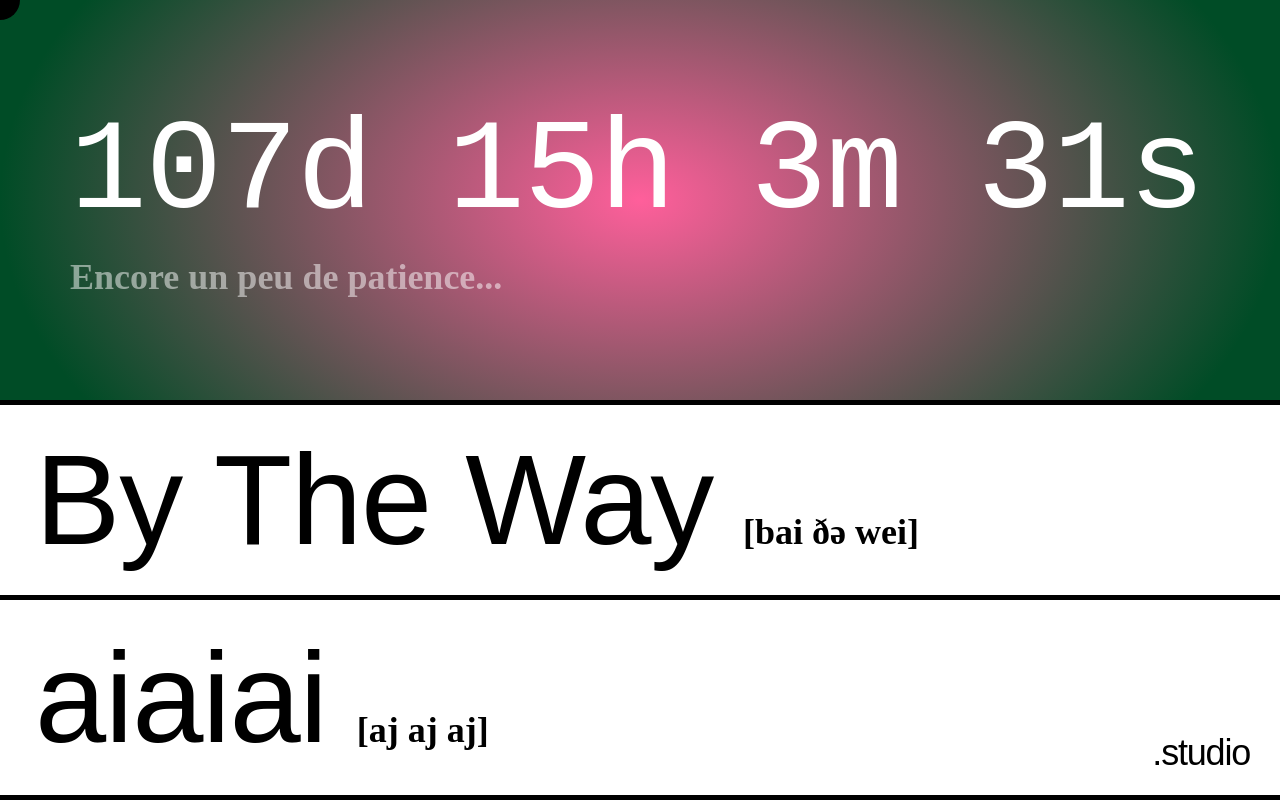
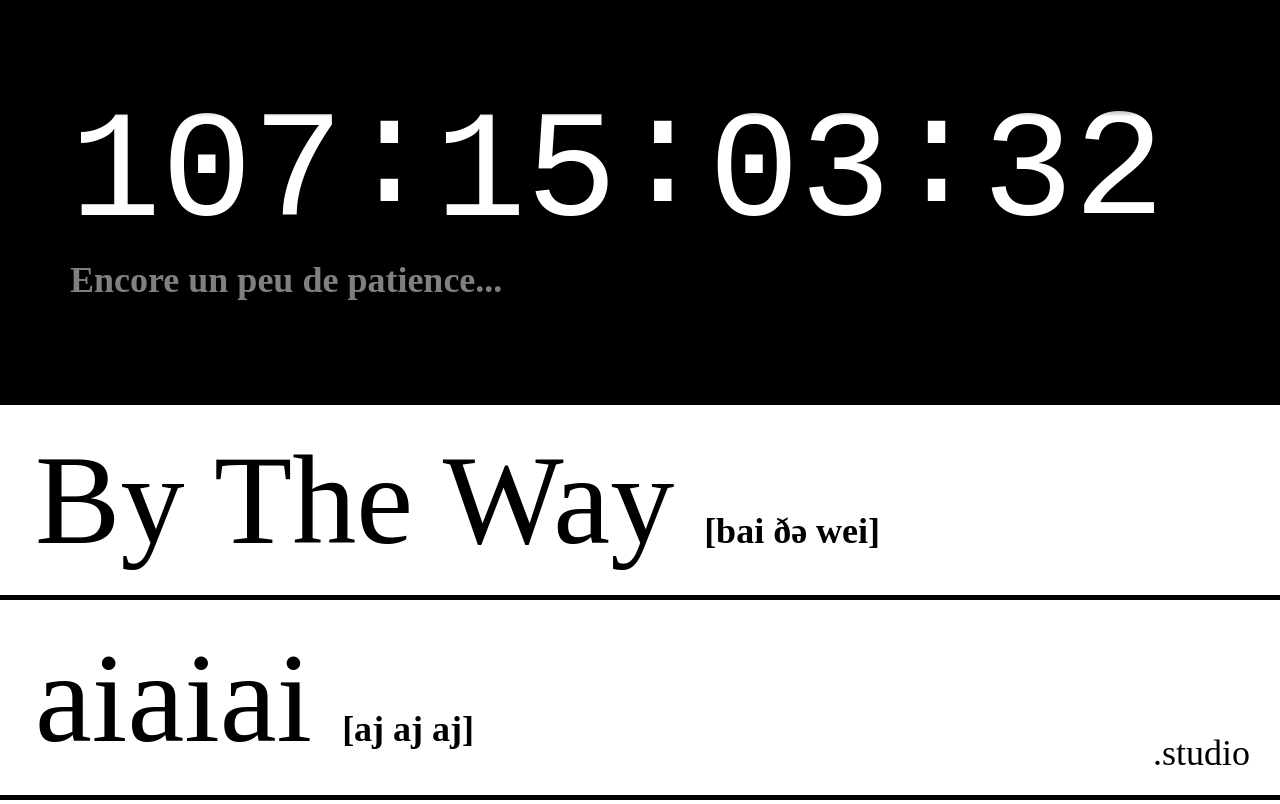
Before and after one commit to deavetheferret/07-BTWS, a website built with Parcel: page src/index.html in a window 1280 px wide. Shown: the top 804 px of the page. Built offline with nearby package versions, Linux system fonts and the light colour scheme; files whose address does not match are found by name.

Commit message:
Update the countdown > Add an animation and redo all of it

```diff
--- a/src/index.html
+++ b/src/index.html
@@ -11,22 +11,61 @@
     <div class="cursor-tail"></div>
     <a href="lost.html" class="lobster interactable">.studio</a>
     <div class="news">
-      <h2 class="placeholder"></h2>
+      <div class="clock">
+        <div class="days">
+          <div class="first">
+            <div class="number">0</div>
+          </div>
+          <div class="second">
+            <div class="number">0</div>
+          </div>
+          <div class="third">
+            <div class="number">0</div>
+          </div>
+        </div>
+        <div class="tick">:</div>
+        <div class="hours">
+          <div class="first">
+            <div class="number">0</div>
+          </div>
+          <div class="second">
+            <div class="number">0</div>
+          </div>
+        </div>
+        <div class="tick">:</div>
+        <div class="minutes">
+          <div class="first">
+            <div class="number">0</div>
+          </div>
+          <div class="second">
+            <div class="number">0</div>
+          </div>
+        </div>
+        <div class="tick">:</div>
+        <div class="seconds">
+          <div class="first">
+            <div class="number">0</div>
+          </div>
+          <div class="second infinite">
+            <div class="number">0</div>
+          </div>
+        </div>
+      </div>
       <span class="roller-subtitle">Encore un peu de patience...</span>
     </div>
     <nav>
-      <div class="roller interactable">
+      <a href="#" class="roller interactable">
         <div class="roller-head-container">
           <h2 class="roller-title">By The Way</h2>
           <span class="roller-subtitle">[bai ðə wei]</span>
         </div>
-      </div>
-      <div class="roller interactable">
+      </a>
+      <a href="#" class="roller interactable">
         <div class="roller-head-container">
           <h2 class="roller-title">aiaiai</h2>
           <span class="roller-subtitle">[aj aj aj]</span>
         </div>
-      </div>
+      </a>
     </nav>
     <footer>
       <div class="col-3">
--- a/src/js/main.js
+++ b/src/js/main.js
@@ -32,33 +32,77 @@ function onMouseMove(e) {
   });
 }
 
-let $placeholder = document.querySelector(".placeholder");
-const countdownDate = new Date("September 1, 2024 00:00:00").getTime();
+var daysContainer = document.querySelector(".days");
+var hoursContainer = document.querySelector(".hours");
+var minutesContainer = document.querySelector(".minutes");
+var secondsContainer = document.querySelector(".seconds");
+var tickElements = Array.from(document.querySelectorAll(".tick"));
 
-function updateCountdown() {
-  const now = new Date().getTime();
-  const distance = countdownDate - now;
+var endDate = new Date(new Date().getFullYear(), 8, 1); // 1er septembre de l'année en cours
+var tickState = true;
 
-  // Calculate days, hours, minutes, and seconds
-  const days = Math.floor(distance / (1000 * 60 * 60 * 24));
-  const hours = Math.floor(
-    (distance % (1000 * 60 * 60 * 24)) / (1000 * 60 * 60)
-  );
-  const minutes = Math.floor((distance % (1000 * 60 * 60)) / (1000 * 60));
-  const seconds = Math.floor((distance % (1000 * 60)) / 1000);
+function updateTime() {
+  var now = new Date();
+  var timeDifference = endDate - now;
 
-  // Display the countdown
-  $placeholder.textContent = `${days}d ${hours}h ${minutes}m ${seconds}s`;
+  if (timeDifference <= 0) {
+    // Le compte à rebours est terminé
+    clearInterval(interval);
+    return;
+  }
 
-  // Check if the countdown has ended
-  if (distance < 0) {
-    clearInterval(countdownInterval);
-    $placeholder.textContent = "Countdown has ended";
+  var days = Math.floor(timeDifference / (1000 * 60 * 60 * 24)).toString();
+  var hours = Math.floor((timeDifference / (1000 * 60 * 60)) % 24).toString();
+  var minutes = Math.floor((timeDifference / (1000 * 60)) % 60).toString();
+  var seconds = Math.floor((timeDifference / 1000) % 60).toString();
+
+  updateContainer(daysContainer, days);
+  updateContainer(hoursContainer, hours);
+  updateContainer(minutesContainer, minutes);
+  updateContainer(secondsContainer, seconds);
+}
+
+function tick() {
+  tickElements.forEach((t) => t.classList.toggle("tick-hidden"));
+}
+
+function updateContainer(container, newTime) {
+  var time = newTime.split("");
+
+  while (time.length < 2) {
+    time.unshift("0");
+  }
+
+  // Handle containers with more than 2 digits
+  if (container.children.length > 2) {
+    var diff = container.children.length - time.length;
+    for (var i = 0; i < diff; i++) {
+      time.unshift("0");
+    }
+  }
+
+  var children = Array.from(container.children);
+  for (var i = 0; i < children.length; i++) {
+    if (children[i].lastElementChild.textContent !== time[i]) {
+      updateNumber(children[i], time[i]);
+    }
   }
 }
 
-// Update the countdown every second
-const countdownInterval = setInterval(updateCountdown, 1000);
+function updateNumber(element, number) {
+  var second = element.lastElementChild.cloneNode(true);
+  second.textContent = number;
 
-// Initial update
-updateCountdown();
+  element.appendChild(second);
+  element.classList.add("move");
+
+  setTimeout(function () {
+    element.classList.remove("move");
+  }, 990);
+  setTimeout(function () {
+    element.removeChild(element.firstElementChild);
+  }, 990);
+}
+
+var interval = setInterval(updateTime, 1000);
+updateTime();
--- a/src/scss/_base.scss
+++ b/src/scss/_base.scss
@@ -30,8 +30,6 @@ $font-Mono: "GT America Mono", monospace;
 $font-italic: "HAL Timezone italic", serif;
 
 * {
-  @include font(400, $font-size-p, 1.5, -1.2px);
-  font-family: $font-base;
   cursor: none !important;
 }
 
--- a/src/scss/modules/_home.scss
+++ b/src/scss/modules/_home.scss
@@ -1,7 +1,8 @@
 .news {
-  background: url(../img/grain.png) 10px 10px repeat,
-    radial-gradient(50% 100% at 50% 50%, $btw-pink 0%, $btw-green 100%);
+  // background: url(../img/grain.png) 10px 10px repeat,
+  //   radial-gradient(50% 100% at 50% 50%, $btw-pink 0%, $btw-green 100%);
   background-size: contain;
+  background-color: $btw-black;
   background-position: center;
   background-blend-mode: overlay;
   height: 50vh;
@@ -11,10 +12,56 @@
   justify-content: center;
   align-items: flex-start;
   padding: 0 70px;
-  h2 {
-    color: $btw-white;
-    line-height: 1.2;
+  .clock {
+    height: 20vh !important;
+    color: white;
+    font-size: 19vh !important;
+    line-height: 20.4vh !important;
     font-family: $font-Mono;
+    display: flex;
+    position: relative;
+
+    overflow: hidden;
+  }
+
+  .clock::before,
+  .clock::after {
+    content: "";
+    width: 100%;
+    height: 3vh;
+    background: linear-gradient(to top, transparent, black);
+    position: absolute;
+    z-index: 2;
+  }
+
+  .clock::after {
+    bottom: 0;
+    background: linear-gradient(to bottom, transparent, black);
+  }
+
+  .clock > div {
+    display: flex;
+  }
+
+  .tick {
+    line-height: 17vh;
+  }
+
+  .tick-hidden {
+    opacity: 0;
+  }
+
+  .move {
+    animation: move linear 1s infinite;
+  }
+
+  @keyframes move {
+    from {
+      transform: translateY(0vh);
+    }
+    to {
+      transform: translateY(-20vh);
+    }
   }
   span {
     color: $btw-white;
```
